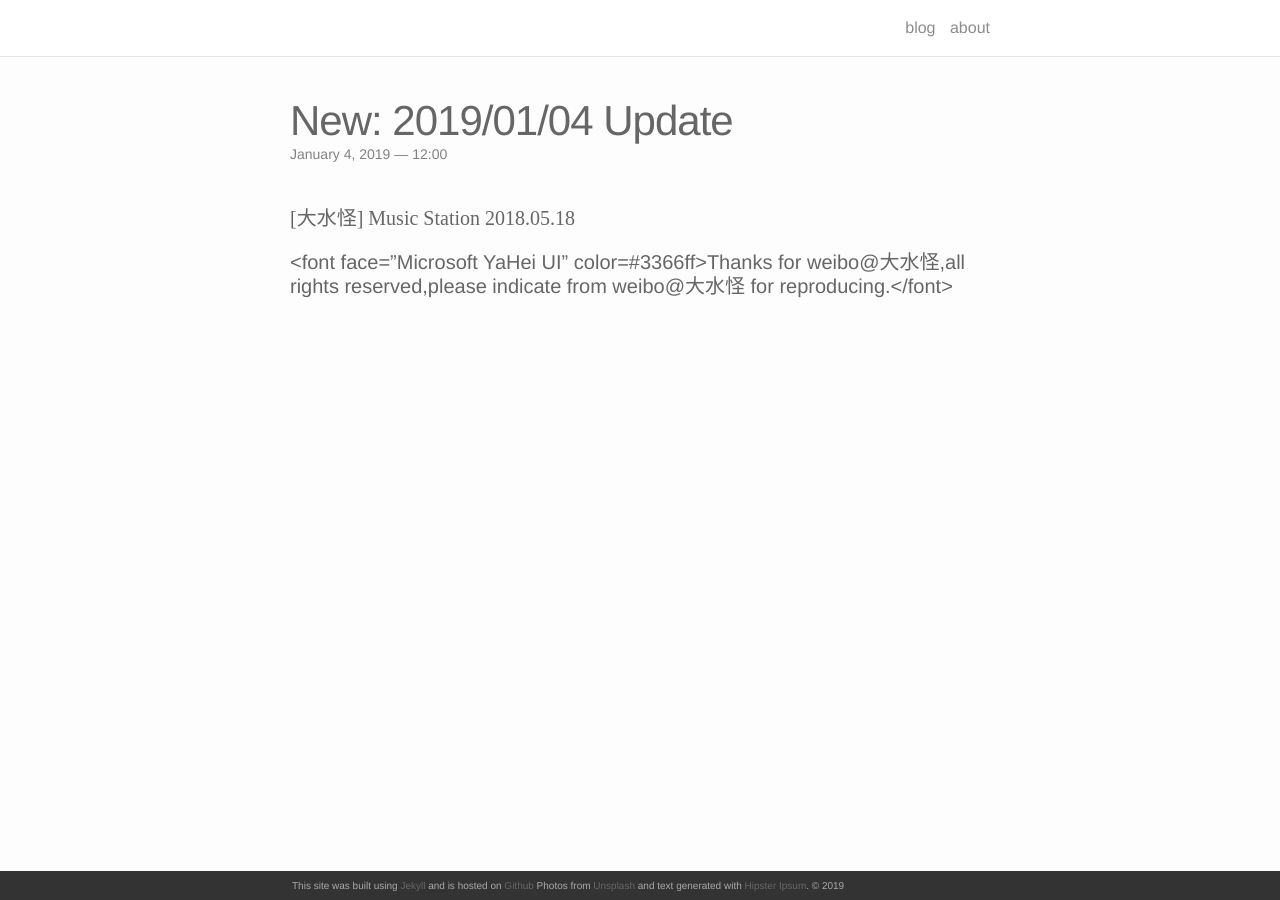
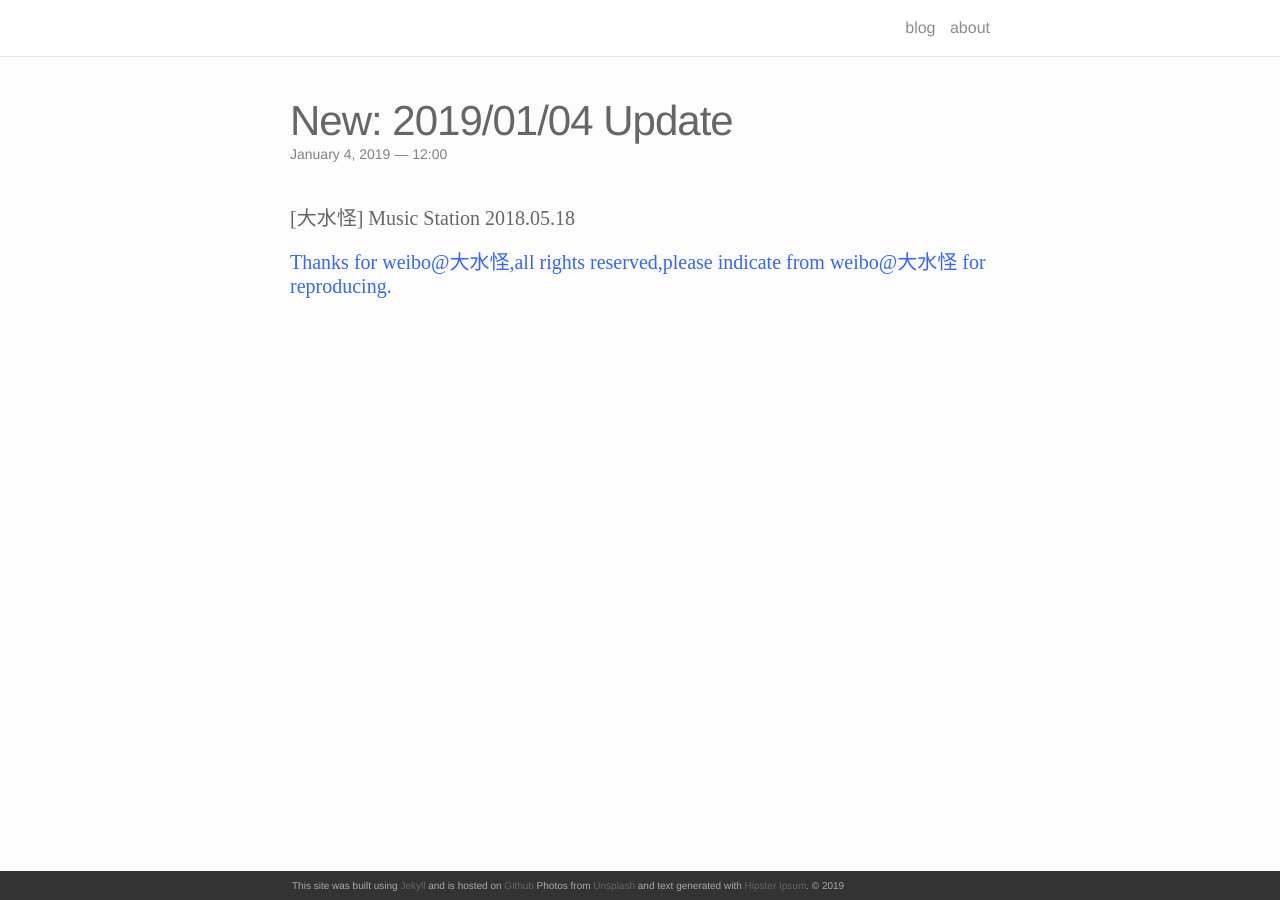
Before and after one commit to huidaoweilai2019/huidaoweilai2019.github.io, a Jekyll site: the page built from _posts/2019-01-04-update.markdown, in a window 1280 px wide. Built offline with Jekyll 4.4.1, drawn with Linux system fonts in a browser that asks for light colours; nearby versions of some CDN libraries.

Commit message:
Update 2019-01-04-update.markdown

```diff
--- a/_posts/2019-01-04-update.markdown
+++ b/_posts/2019-01-04-update.markdown
@@ -9,4 +9,4 @@ description:
 
 <ul></ul>
 
-#### <font face="Microsoft YaHei UI" color=#3366ff>Thanks for weibo@大水怪,all rights reserved,please indicate from weibo@大水怪 for reproducing.</font>
+#### <font face="Microsoft YaHei UI" color="#3366ff">Thanks for weibo@大水怪,all rights reserved,please indicate from weibo@大水怪 for reproducing.</font>
```
